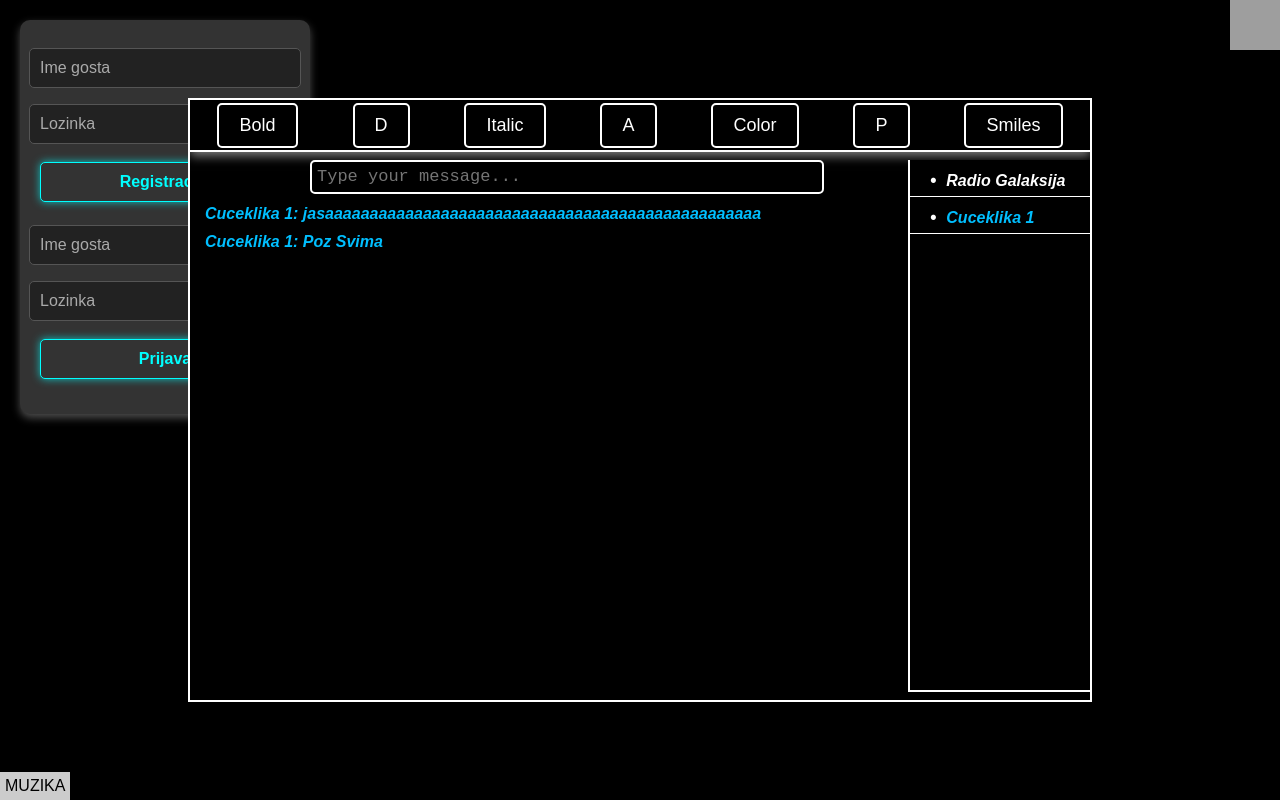
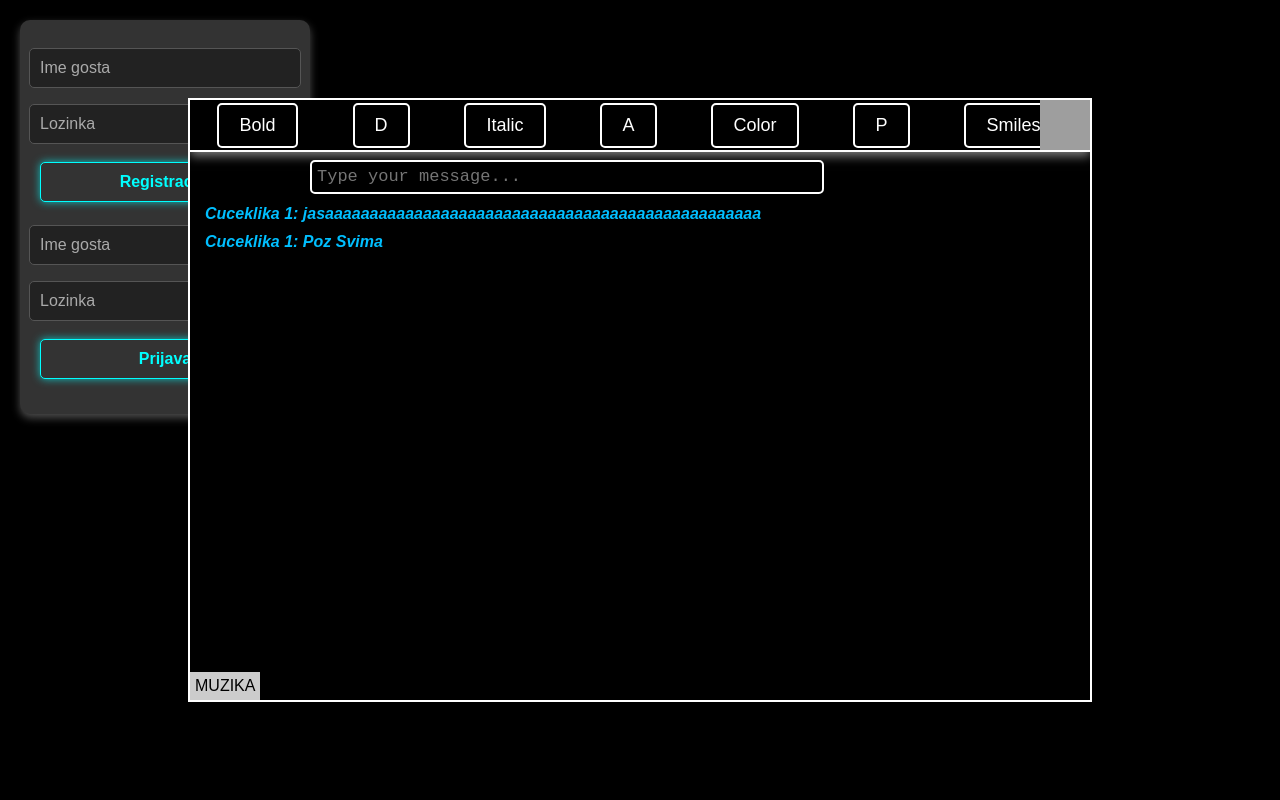
Before and after one commit to amateur5/TEST2, a website: page public/index.html in a window 1280 px wide. Drawn offline with nearby package versions, Linux system fonts and the light colour scheme; no server answers; grey boxes are pictures that could not be loaded.

Commit message:
Update index.html

```diff
--- a/public/index.html
+++ b/public/index.html
@@ -44,12 +44,7 @@
         <textarea id="chatInput" rows="1" placeholder="Type your message..."></textarea>
     </div>
 
-    <div id="guestList">
-        <div class="guest" id="djNickname">Radio Galaksija</div>
-        <!-- Ostali gosti će se ovde dodavati -->
-    </div>
-</div>
-
+   <div id="userList"></div>
 <div id="ip-list-container"></div>
 
 <script src="formatiranje.js"></script> <!-- Povezivanje JavaScript datoteke -->
```
